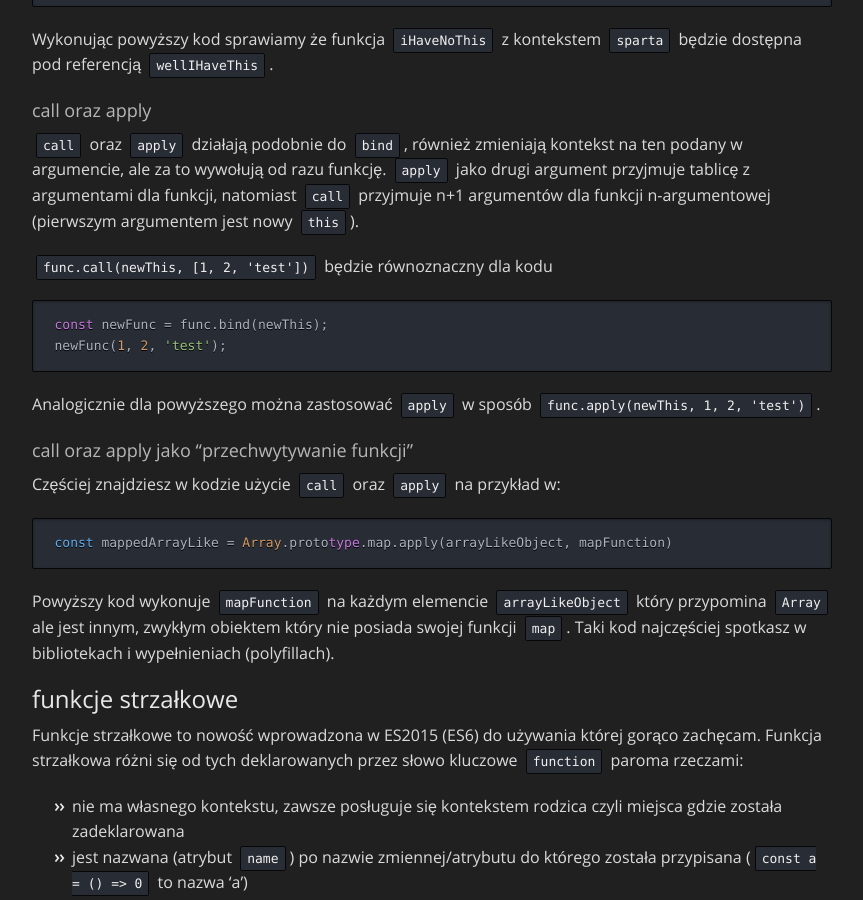
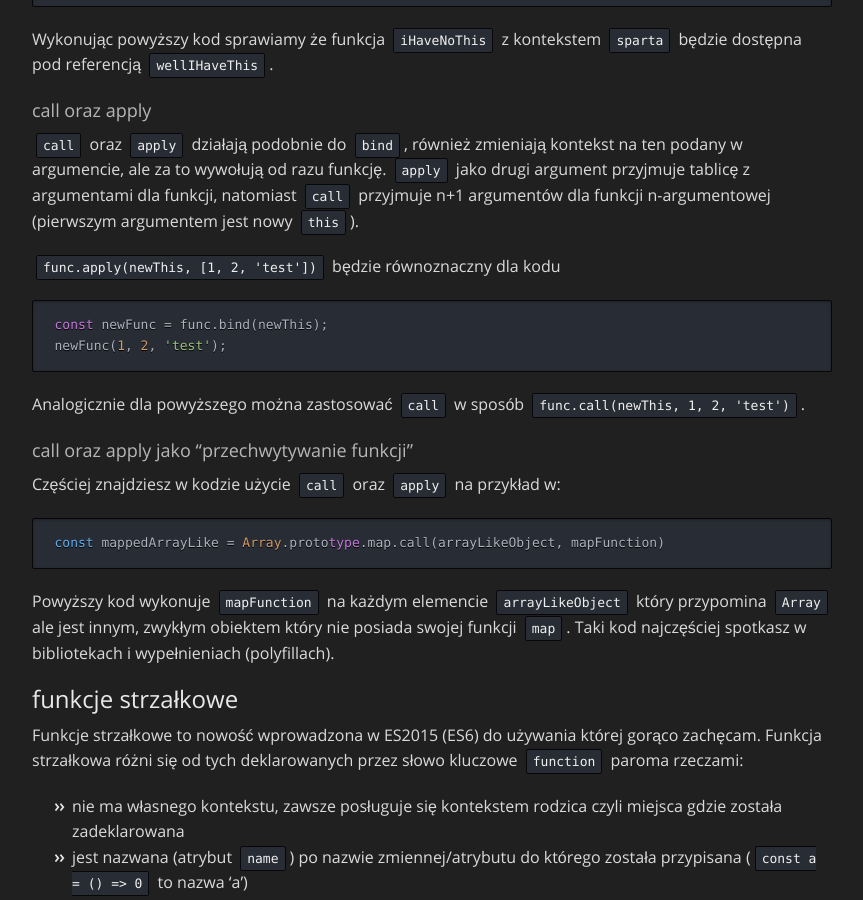
Before and after one commit to Loji/loji.github.io-po-polsku, a Jekyll site: the page built from _posts/2017-10-24-trochę-o-JS-WTF-is-this-czyli-kontekst.md, in a window 1280 px wide and 900 px high, scrolled down 1500 px. Shown: the whole window, without its empty margins (208-1071 px from the left). Built offline with Jekyll 4.4.1, drawn with Linux system fonts in a browser that asks for light colours; nearby versions of some CDN libraries.

Commit message:
Update 2017-10-24-trochę-o-JS-WTF-is-this-czyli-kontekst.md
Correcting apply example

````diff
--- a/_posts/2017-10-24-trochę-o-JS-WTF-is-this-czyli-kontekst.md
+++ b/_posts/2017-10-24-trochę-o-JS-WTF-is-this-czyli-kontekst.md
@@ -63,21 +63,21 @@ Wykonując powyższy kod sprawiamy że funkcja `iHaveNoThis` z kontekstem `spart
 
 `call` oraz `apply` działają podobnie do `bind`, również zmieniają kontekst na ten podany w argumencie, ale za to wywołują od razu funkcję. `apply` jako drugi argument przyjmuje tablicę z argumentami dla funkcji, natomiast `call` przyjmuje n+1 argumentów dla funkcji n-argumentowej (pierwszym argumentem jest nowy `this`).
 
-```func.call(newThis, [1, 2, 'test'])```
+```func.apply(newThis, [1, 2, 'test'])```
 będzie równoznaczny dla kodu
 ```
 const newFunc = func.bind(newThis);
 newFunc(1, 2, 'test');
 ```
 
-Analogicznie dla powyższego można zastosować `apply` w sposób `func.apply(newThis, 1, 2, 'test')`.
+Analogicznie dla powyższego można zastosować `call` w sposób `func.call(newThis, 1, 2, 'test')`.
 
 ### call oraz apply jako "przechwytywanie funkcji"
 
 Częściej znajdziesz w kodzie użycie `call` oraz `apply` na przykład w:
 
 ```
-const mappedArrayLike = Array.prototype.map.apply(arrayLikeObject, mapFunction)
+const mappedArrayLike = Array.prototype.map.call(arrayLikeObject, mapFunction)
 ```
 
 Powyższy kod wykonuje `mapFunction` na każdym elemencie `arrayLikeObject` który przypomina `Array` ale jest innym, zwykłym obiektem który nie posiada swojej funkcji `map`. Taki kod najczęściej spotkasz w bibliotekach i wypełnieniach (polyfillach).
````
